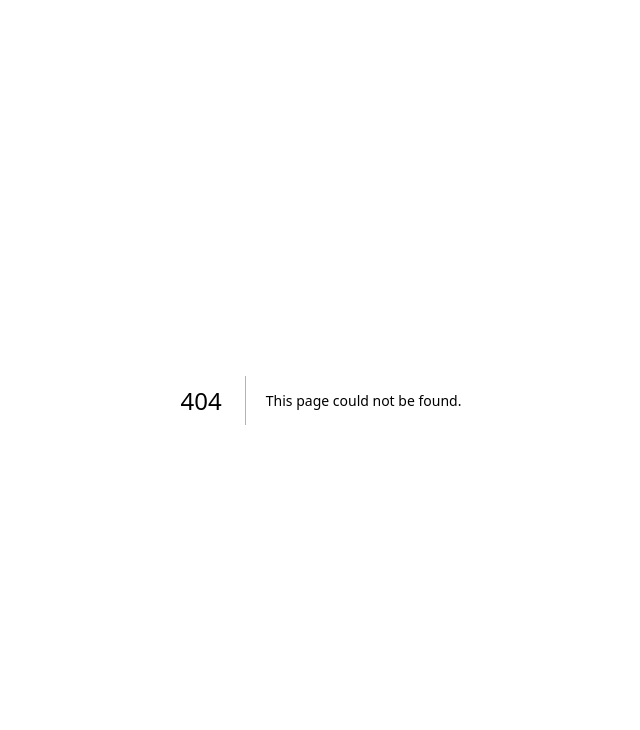
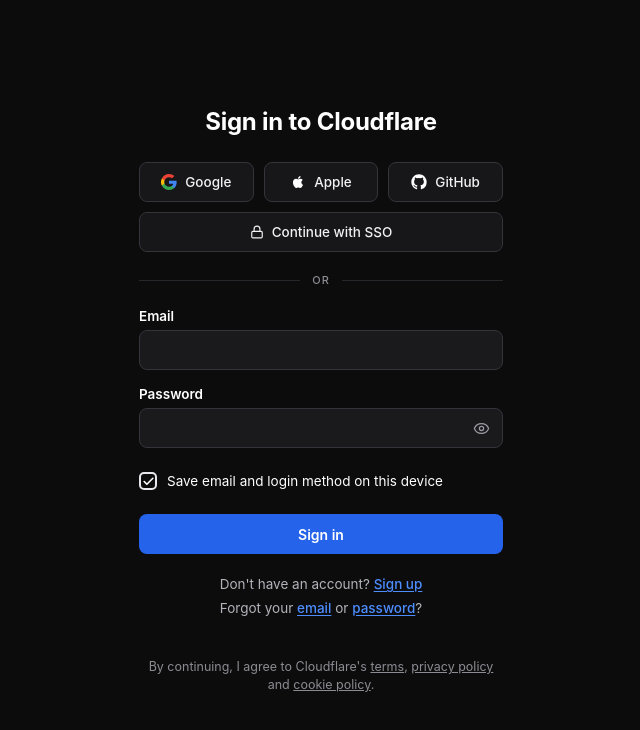
Before and after one commit to Nafixhutao/geist-reference-sidebar, a Next.js app: page /login in a window 1280 px wide. Before the commit this address had no page. Shown: the top 730 px of the page, without its empty margins (319-959 px from the left). Built offline with nearby package versions, Linux system fonts and the light colour scheme.

Commit message:
feat: add Cloudflare-style sign-in page at /login

```diff
--- /dev/null
+++ b/src/app/login/page.tsx
@@ -0,0 +1,10 @@
+import type { Metadata } from "next";
+import { LoginForm } from "@/features/auth/login-form";
+
+export const metadata: Metadata = {
+  title: "Sign in",
+};
+
+export default function LoginPage() {
+  return <LoginForm />;
+}
--- /dev/null
+++ b/src/features/auth/login-form.tsx
@@ -0,0 +1,202 @@
+"use client";
+
+import { useState, type FormEvent, type MouseEvent, type ReactNode } from "react";
+import { Check, Eye, EyeOff, Lock } from "lucide-react";
+
+// Brand marks are tiny inline SVGs — not worth an icon-package dependency.
+function GoogleMark() {
+  return (
+    <svg viewBox="0 0 24 24" className="size-4" aria-hidden="true">
+      <path
+        fill="#4285F4"
+        d="M23.49 12.27c0-.79-.07-1.54-.19-2.27H12v4.51h6.47a5.57 5.57 0 0 1-2.4 3.58v3h3.86c2.26-2.09 3.56-5.17 3.56-8.82z"
+      />
+      <path
+        fill="#34A853"
+        d="M12 24c3.24 0 5.95-1.08 7.93-2.91l-3.86-3c-1.08.72-2.45 1.16-4.07 1.16-3.13 0-5.78-2.11-6.73-4.96H1.29v3.09A11.99 11.99 0 0 0 12 24z"
+      />
+      <path
+        fill="#FBBC05"
+        d="M5.27 14.29A7.16 7.16 0 0 1 4.89 12c0-.8.14-1.57.38-2.29V6.62H1.29a11.99 11.99 0 0 0 0 10.76l3.98-3.09z"
+      />
+      <path
+        fill="#EA4335"
+        d="M12 4.75c1.77 0 3.35.61 4.6 1.8l3.42-3.42C17.95 1.19 15.24 0 12 0 7.31 0 3.26 2.7 1.29 6.62l3.98 3.09C6.22 6.86 8.87 4.75 12 4.75z"
+      />
+    </svg>
+  );
+}
+
+function AppleMark() {
+  return (
+    <svg viewBox="0 0 24 24" className="size-4 fill-white" aria-hidden="true">
+      <path d="M17.05 20.28c-.98.95-2.05.8-3.08.35-1.09-.46-2.09-.48-3.24 0-1.44.62-2.2.44-3.06-.35C2.79 15.25 3.51 7.59 9.05 7.31c1.35.07 2.29.74 3.08.8 1.18-.24 2.31-.93 3.57-.84 1.51.12 2.65.72 3.4 1.8-3.12 1.87-2.38 5.98.48 7.13-.57 1.5-1.31 2.99-2.53 4.08zM12.03 7.25c-.15-2.23 1.66-4.07 3.74-4.25.29 2.58-2.34 4.5-3.74 4.25z" />
+    </svg>
+  );
+}
+
+function GitHubMark() {
+  return (
+    <svg viewBox="0 0 24 24" className="size-4 fill-white" aria-hidden="true">
+      <path d="M12 .5C5.65.5.5 5.65.5 12c0 5.08 3.29 9.39 7.86 10.91.58.11.79-.25.79-.55 0-.27-.01-1.17-.02-2.12-3.2.7-3.87-1.36-3.87-1.36-.52-1.33-1.28-1.68-1.28-1.68-1.04-.71.08-.7.08-.7 1.15.08 1.76 1.18 1.76 1.18 1.03 1.76 2.69 1.25 3.35.96.1-.75.4-1.25.72-1.54-2.55-.29-5.23-1.28-5.23-5.68 0-1.26.45-2.28 1.18-3.09-.12-.29-.51-1.46.11-3.05 0 0 .96-.31 3.15 1.18a10.9 10.9 0 0 1 5.74 0c2.19-1.49 3.15-1.18 3.15-1.18.62 1.59.23 2.76.11 3.05.74.81 1.18 1.83 1.18 3.09 0 4.41-2.69 5.38-5.25 5.67.41.35.77 1.05.77 2.12 0 1.53-.01 2.76-.01 3.14 0 .3.2.67.8.55A11.51 11.51 0 0 0 23.5 12C23.5 5.65 18.35.5 12 .5z" />
+    </svg>
+  );
+}
+
+const SOCIAL_PROVIDERS: Array<{ name: string; mark: ReactNode }> = [
+  { name: "Google", mark: <GoogleMark /> },
+  { name: "Apple", mark: <AppleMark /> },
+  { name: "GitHub", mark: <GitHubMark /> },
+];
+
+// Static class strings stay at module level so nothing is rebuilt per render.
+const secondaryButton =
+  "flex h-10 items-center justify-center gap-2 rounded-lg border border-[#34343b] bg-[#17171a] text-[13.5px] font-medium text-[#f2f2f3] transition-colors hover:border-[#44444c] hover:bg-[#1d1d21] focus-visible:outline-2 focus-visible:outline-offset-2 focus-visible:outline-[#4f7ff0]";
+const inputClass =
+  "h-10 w-full rounded-lg border border-[#34343b] bg-[#1a1a1d] px-3.5 text-[14px] text-white outline-none transition-colors placeholder:text-[#6b6b72] focus:border-[#4f7ff0] focus-visible:outline-none";
+const linkClass = "font-medium text-[#4d8dff] underline underline-offset-2 hover:text-[#7fabff]";
+
+const preventPlaceholderNav = (event: MouseEvent<HTMLAnchorElement>) => event.preventDefault();
+
+export function LoginForm() {
+  const [email, setEmail] = useState("");
+  const [password, setPassword] = useState("");
+  const [showPassword, setShowPassword] = useState(false);
+  const [remember, setRemember] = useState(true);
+  const [submitting, setSubmitting] = useState(false);
+
+  async function handleSubmit(event: FormEvent<HTMLFormElement>) {
+    event.preventDefault();
+    if (submitting) return;
+    setSubmitting(true);
+    // Mock sign-in; replace with a real auth call when a backend exists.
+    await new Promise((resolve) => setTimeout(resolve, 1200));
+    setSubmitting(false);
+  }
+
+  return (
+    <main className="flex min-h-dvh flex-col items-center justify-center bg-[#0c0c0d] px-4 py-14 font-sans text-white">
+      <div className="w-full max-w-[364px]">
+        <h1 className="text-center text-2xl font-bold leading-8 tracking-[-0.01em]">Sign in to Cloudflare</h1>
+
+        <div className="mt-6 grid grid-cols-3 gap-2.5">
+          {SOCIAL_PROVIDERS.map((provider) => (
+            <button key={provider.name} type="button" className={secondaryButton}>
+              {provider.mark}
+              {provider.name}
+            </button>
+          ))}
+        </div>
+
+        <button type="button" className={`${secondaryButton} mt-2.5 w-full`}>
+          <Lock size={14} strokeWidth={2} aria-hidden="true" />
+          Continue with SSO
+        </button>
+
+        <div className="my-5 flex items-center gap-3 text-[11px] font-medium tracking-[0.08em] text-[#8b8b92]">
+          <span className="h-px flex-1 bg-[#26262b]" />
+          OR
+          <span className="h-px flex-1 bg-[#26262b]" />
+        </div>
+
+        <form onSubmit={handleSubmit} noValidate={false}>
+          <label htmlFor="login-email" className="mb-1.5 block text-[13.5px] font-semibold leading-4">
+            Email
+          </label>
+          <input
+            id="login-email"
+            type="email"
+            autoComplete="email"
+            required
+            value={email}
+            onChange={(event) => setEmail(event.target.value)}
+            className={inputClass}
+          />
+
+          <label htmlFor="login-password" className="mb-1.5 mt-4 block text-[13.5px] font-semibold leading-4">
+            Password
+          </label>
+          <div className="relative">
+            <input
+              id="login-password"
+              type={showPassword ? "text" : "password"}
+              autoComplete="current-password"
+              required
+              value={password}
+              onChange={(event) => setPassword(event.target.value)}
+              className={`${inputClass} pr-11`}
+            />
+            <button
+              type="button"
+              onClick={() => setShowPassword((value) => !value)}
+              aria-label={showPassword ? "Hide password" : "Show password"}
+              aria-pressed={showPassword}
+              className="absolute right-1.5 top-1/2 flex size-8 -translate-y-1/2 items-center justify-center rounded-md text-[#9a9aa2] transition-colors hover:text-white"
+            >
+              {showPassword ? <EyeOff size={17} strokeWidth={1.8} /> : <Eye size={17} strokeWidth={1.8} />}
+            </button>
+          </div>
+
+          <label className="mt-6 flex cursor-pointer select-none items-center gap-2.5 text-[13.5px] leading-4">
+            <input
+              type="checkbox"
+              checked={remember}
+              onChange={(event) => setRemember(event.target.checked)}
+              className="peer sr-only"
+            />
+            <span
+              aria-hidden="true"
+              className="flex size-[18px] shrink-0 items-center justify-center rounded-[5px] border-2 border-[#57575f] bg-transparent transition-colors peer-focus-visible:outline-2 peer-focus-visible:outline-offset-2 peer-focus-visible:outline-[#4f7ff0] peer-checked:border-[#e8e8ec]"
+            >
+              {remember ? <Check size={13} strokeWidth={3} className="text-white" /> : null}
+            </span>
+            Save email and login method on this device
+          </label>
+
+          <button
+            type="submit"
+            disabled={submitting}
+            aria-busy={submitting}
+            className="mt-6 h-10 w-full rounded-lg bg-[#2563eb] text-[14px] font-semibold text-white transition-colors hover:bg-[#3b7cf8] disabled:cursor-default disabled:opacity-70 focus-visible:outline-2 focus-visible:outline-offset-2 focus-visible:outline-[#4f7ff0]"
+          >
+            {submitting ? "Signing in…" : "Sign in"}
+          </button>
+        </form>
+
+        <p className="mt-5 text-center text-[13.5px] leading-5 text-[#b3b3ba]">
+          Don&apos;t have an account?{" "}
+          <a href="#" onClick={preventPlaceholderNav} className={linkClass}>
+            Sign up
+          </a>
+        </p>
+        <p className="mt-1 text-center text-[13.5px] leading-5 text-[#b3b3ba]">
+          Forgot your{" "}
+          <a href="#" onClick={preventPlaceholderNav} className={linkClass}>
+            email
+          </a>{" "}
+          or{" "}
+          <a href="#" onClick={preventPlaceholderNav} className={linkClass}>
+            password
+          </a>
+          ?
+        </p>
+
+        <p className="mt-10 text-center text-[12.5px] leading-[18px] text-[#8b8b92]">
+          By continuing, I agree to Cloudflare&apos;s{" "}
+          <a href="#" onClick={preventPlaceholderNav} className="underline hover:text-white">
+            terms
+          </a>
+          ,{" "}
+          <a href="#" onClick={preventPlaceholderNav} className="underline hover:text-white">
+            privacy policy
+          </a>{" "}
+          and{" "}
+          <a href="#" onClick={preventPlaceholderNav} className="underline hover:text-white">
+            cookie policy
+          </a>
+          .
+        </p>
+      </div>
+    </main>
+  );
+}
```
